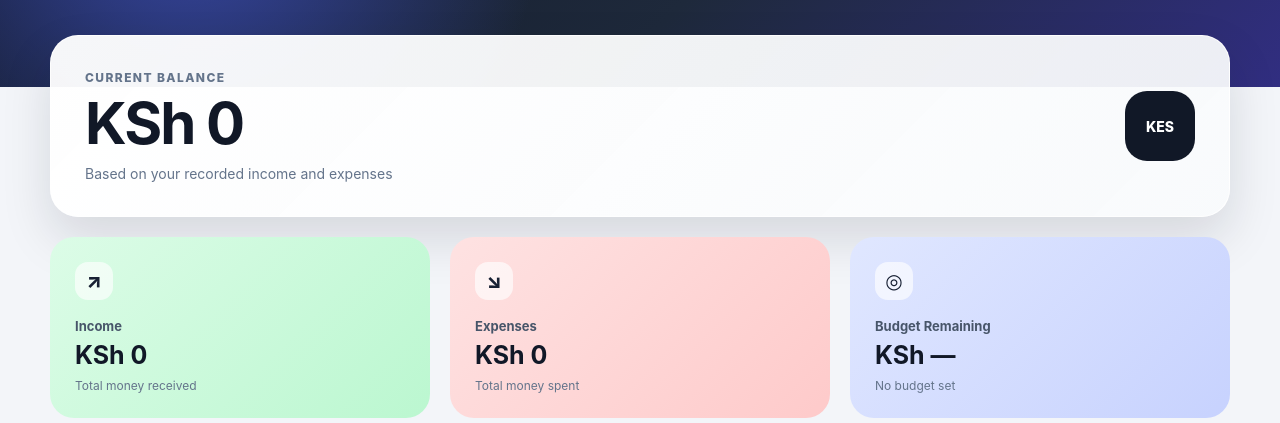
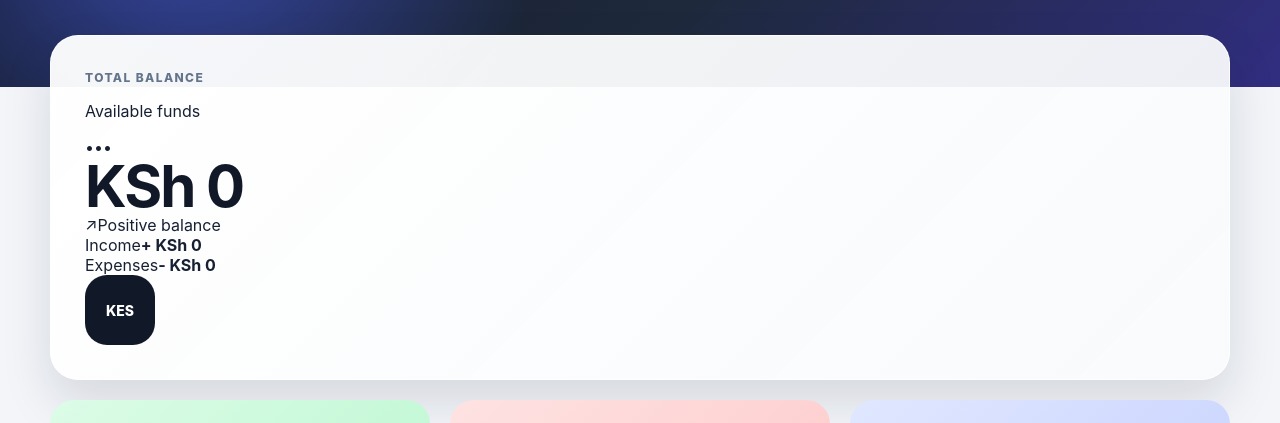
Before and after one commit to clydeopenda-svg/smart-expense-tracker, a React app in the folder frontend/: page / in a window 1280 px wide. Shown: the part 146-569 px from the top of the page. Built offline with nearby package versions, Linux system fonts and the light colour scheme; no server answers; the HTML template or start-up script is replaced by a standard one.

Commit message:
feat: redesign balance card

```diff
--- a/frontend/src/App.jsx
+++ b/frontend/src/App.jsx
@@ -211,13 +211,33 @@ function App() {
 
       <main className="dashboard">
         <section className="balance-card">
-          <div className="balance-content">
+          <div className="balance-top">
             <div>
-              <p className="card-label">CURRENT BALANCE</p>
-              <h2>KSh {balance.toLocaleString()}</h2>
-              <p className="balance-note">
-                Based on your recorded income and expenses
-              </p>
+              <p className="card-label">TOTAL BALANCE</p>
+              <p className="balance-caption">Available funds</p>
+            </div>
+
+            <div className="balance-menu">•••</div>
+          </div>
+
+          <div className="balance-main">
+            <h2>KSh {balance.toLocaleString()}</h2>
+
+            <div className="balance-pill">
+              <span>{balance >= 0 ? "↗" : "↘"}</span>
+              <span>{balance >= 0 ? "Positive balance" : "Review spending"}</span>
+            </div>
+          </div>
+
+          <div className="balance-footer">
+            <div>
+              <span>Income</span>
+              <strong>+ KSh {totalIncome.toLocaleString()}</strong>
+            </div>
+
+            <div>
+              <span>Expenses</span>
+              <strong>- KSh {totalExpenses.toLocaleString()}</strong>
             </div>
 
             <div className="balance-symbol">KES</div>
```
